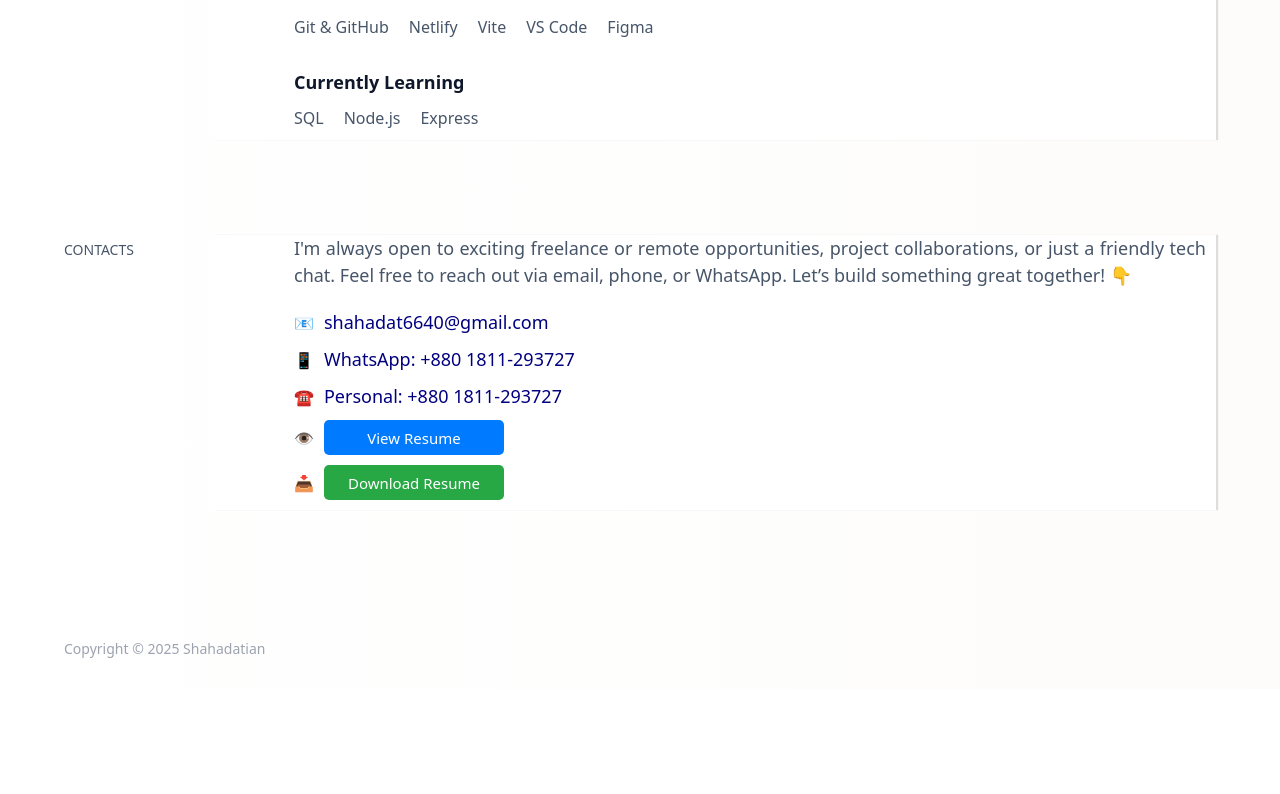
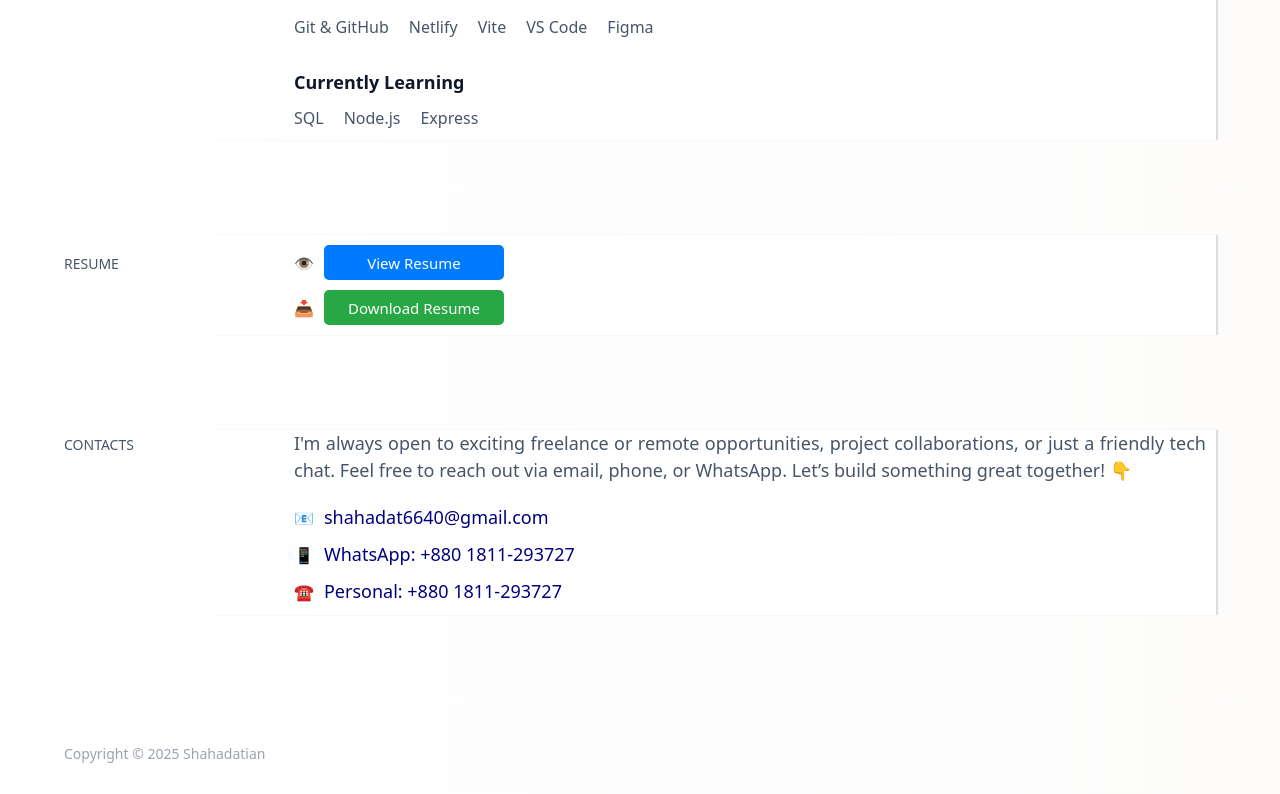
Before and after one commit to muhammad-shahadat/my-portfolio, a React (Vite) app: page / in a window 1280 px wide. Shown: the part 1336-2130 px from the top of the page. Before the commit the page ends 2025 px from the top, so only its background shows below. Built offline with nearby package versions, Linux system fonts and the light colour scheme.

Commit message:
add resume section

```diff
--- a/index.html
+++ b/index.html
@@ -4,6 +4,14 @@
     <meta charset="UTF-8" />
     <link rel="icon" type="image/svg+xml" href="/vite.svg" />
     <meta name="viewport" content="width=device-width, initial-scale=1.0" />
+
+    <!-- ✅ Open Graph Meta Tags for LinkedIn Preview -->
+    <meta property="og:title" content="Shahadat Hossain – Portfolio" />
+    <meta property="og:description" content="Frontend developer portfolio built with React and Vite. Includes projects, resume, and contact info." />
+    <meta property="og:image" content="https://shahadatian.netlify.app/portfolio-preview.png" />
+    <meta property="og:url" content="https://shahadatian.netlify.app/" />
+    <meta name="twitter:card" content="summary_large_image" />
+
     <title>Shahadat Hossain - Portfolio</title>
   </head>
   <body>
--- a/src/components/Header/Header.jsx
+++ b/src/components/Header/Header.jsx
@@ -61,6 +61,13 @@ const Header = () => {
                         </li>
 
                         <li>
+                            <a href="#resume">
+                                Resume
+
+                            </a>
+                        </li>
+
+                        <li>
                             <a href="#contacts">
                                 Contacts
                             </a>
--- a/src/pages/Home.jsx
+++ b/src/pages/Home.jsx
@@ -224,6 +224,36 @@ const Home = () => {
 
         </section>
 
+        <section id="resume">
+            <div className="resume-container">
+                <div className="resume-left">
+                    <h2>RESUME</h2>
+                </div>
+
+                <div className="resume-right">
+
+                    <ul className="resume-item">
+                        <li className="item-list resume-list">
+                            👁️
+                            <a href="/resume/shahadat_hossain_resume.pdf" target="_blank" className="resume-link view-resume">
+                                View Resume
+                            </a>
+
+                        </li>
+                        <li className="resume-list item-list">
+                            📥
+                            <a href="/resume/shahadat_hossain_resume.pdf" className="resume-link download-resume" download="md_shahadat_hossain_resume" rel="noopener noreferrer">
+                               Download Resume
+
+                            </a>
+                        </li>
+                    </ul>
+                </div>
+
+            </div>
+
+        </section>
+
         <section id="contacts">
             <div className="contacts-container">
                 <div className="contacts-left">
@@ -253,20 +283,6 @@ const Home = () => {
 
                             </a>
                         </li>
-                        <li className="item-list resume-list">
-                            👁️
-                            <a href="/resume/shahadat_hossain_resume.pdf" target="_blank" className="resume-link view-resume">
-                                View Resume
-                            </a>
-
-                        </li>
-                        <li className="resume-list item-list">
-                            📥
-                            <a href="/resume/shahadat_hossain_resume.pdf" id="resume" className="resume-link download-resume" download="md_shahadat_hossain_resume" rel="noopener noreferrer">
-                               Download Resume
-
-                            </a>
-                        </li>
 
                     </ul>
                 </div>
--- a/src/pages/css/Home.css
+++ b/src/pages/css/Home.css
@@ -213,6 +213,82 @@ skills section
     color: #475569;
 }
 
+/*=============================================
+resume section
+===============================================*/
+#resume{
+    width: 90%;
+    margin: 20px auto 0;
+    padding: 75px 0px 0px;
+}
+.resume-container{
+    display: flex;
+    align-items: first baseline;
+    justify-content: flex-start;
+
+}
+.resume-left{
+    width: 150px;
+}
+.resume-left h2{
+    width: 150px;
+    font-size: 14px;
+    color: #475569;
+    font-weight: 500;
+}
+.resume-right{
+    display: flex;
+    width: 100%;
+    flex-direction: column;
+    justify-content: center;
+    gap: 20px;
+    padding: 10px 10px 10px 80px;
+    background-color: #fff;
+    box-shadow: 2px 0px 1px 0px #ddd;
+}
+
+.resume-right ul.resume-item{
+    display: flex;
+    flex-direction: column;
+    gap: 10px;
+}
+ul.resume-item li.item-list{
+    display: flex;
+    align-items: center;
+    gap: 10px;
+}
+ul.resume-item li.item-list a{
+    font-size: 18px;
+    color: #00007F;
+}
+
+a.resume-link{
+    display: flex;
+    align-items: center;
+    justify-content: center;
+    height: 35px;
+    width: 180px;
+    border-radius: 5px;
+    color: #fff !important;
+    font-size: 15px !important;
+    transition: all 0.4s;
+}
+a.view-resume{
+    background: #007bff;
+}
+a.view-resume:hover{
+    background: #0056b3;
+}
+a.download-resume{
+    background-color: #28a745;
+}
+a.download-resume:hover{
+    background: #1e7e34;
+}
+
+
+
+
 /*===========================================
 contacts section
 =============================================*/
@@ -264,31 +340,6 @@ ul.contact-item li.item-list{
 ul.contact-item li.item-list a{
     font-size: 18px;
     color: #00007F;
-}
-
-
-a.resume-link{
-    display: flex;
-    align-items: center;
-    justify-content: center;
-    height: 35px;
-    width: 180px;
-    border-radius: 5px;
-    color: #fff !important;
-    font-size: 15px !important;
-    transition: all 0.4s;
-}
-a.view-resume{
-    background: #007bff;
-}
-a.view-resume:hover{
-    background: #0056b3;
-}
-a.download-resume{
-    background-color: #28a745;
-}
-a.download-resume:hover{
-    background: #1e7e34;
 }
 
 
@@ -366,6 +417,23 @@ small device
         font-style: 17px;
     }
 
+    /*========================================
+    resume section
+    =============================================*/
+    .resume-container{
+        flex-direction: column;
+
+    }
+    .resume-left{
+        padding: 0px 0px 24px;;
+    }
+
+    .resume-right{
+        padding: 10px 10px 10px 0px;
+    }
+
+
+
     /*===========================================
     contacts section
     =============================================*/
```
Also changed, not shown: public/portfolio-preview.png (added).
